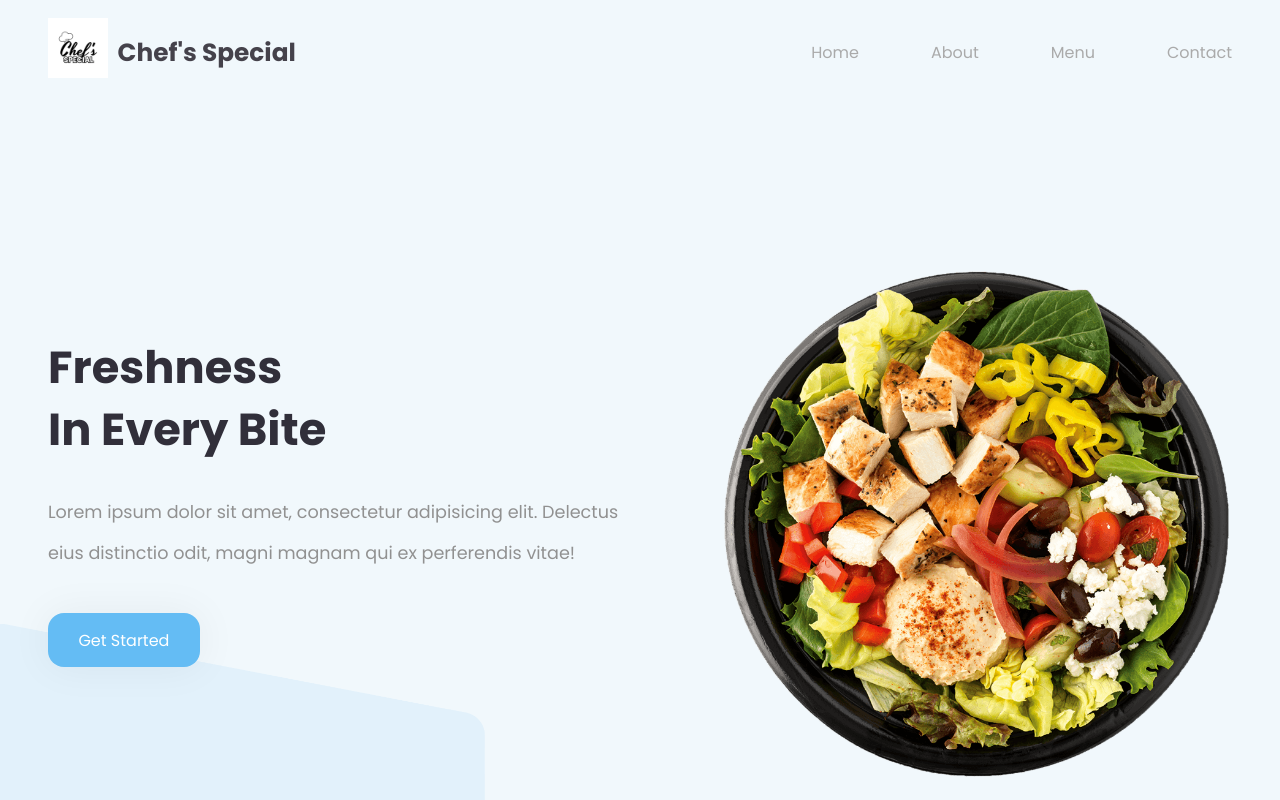
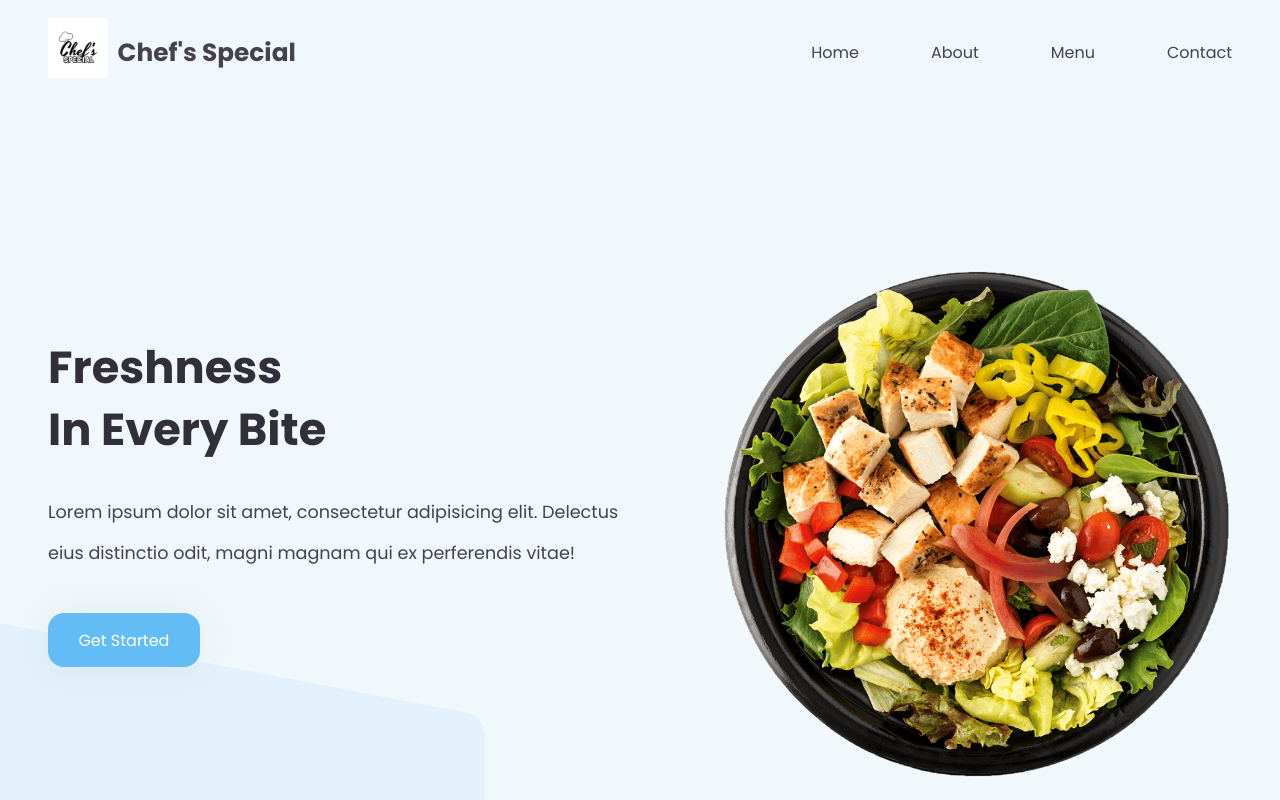
Before and after one commit to shwetaghadshi17/My-First-Static-Web-App, a website: page src/index.html in a window 1280 px wide. Drawn offline with Linux system fonts and the light colour scheme.

Commit message:
Update styles.css

```diff
--- a/src/styles.css
+++ b/src/styles.css
@@ -107,7 +107,7 @@ header .container {
 }
 
 .links a {
-  color: var(--lightTwo);
+  color: var(--darkTwo);
   margin-left: 4.5rem;
   display: inline-block;
   transition: 0.3s;
@@ -200,7 +200,7 @@ header .container {
 }
 
 .text {
-  color: var(--lightOne);
+  color: var(--darkTwo);
   font-size: 1.1rem;
   margin: 1.9rem 0 2.5rem;
   max-width: 600px;
```
